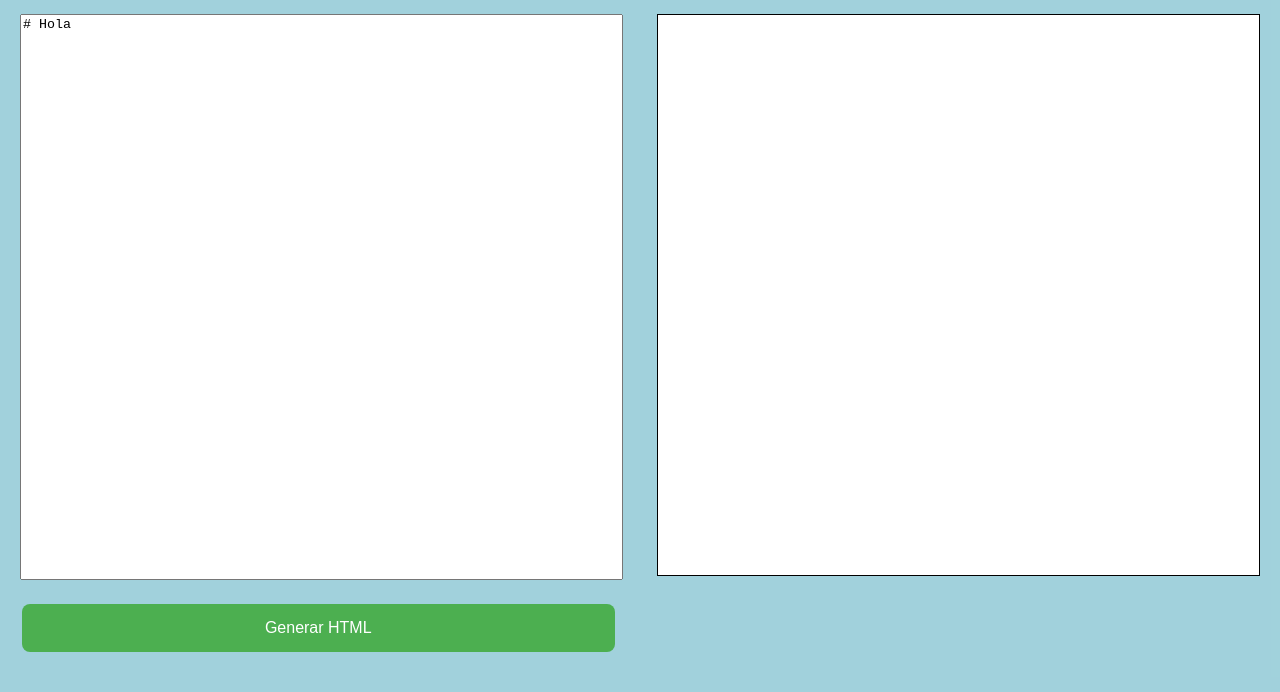
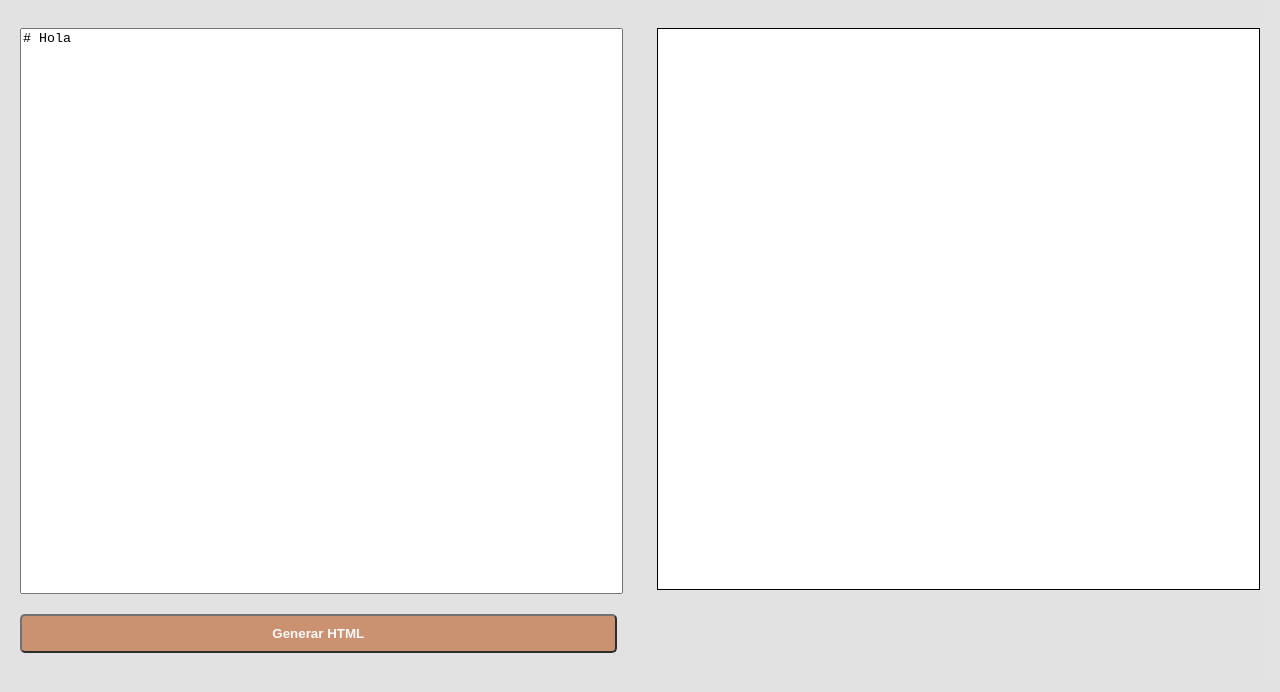
Before and after one commit to IIC3585-2024/functional-js-group-02, a website: page public/index.html in a window 1280 px wide. Shown: the part 86-778 px from the top of the page. Drawn offline with Linux system fonts and the light colour scheme.

Commit message:
feat: css changes

```diff
--- a/public/styles/styles.css
+++ b/public/styles/styles.css
@@ -1,11 +1,11 @@
-/* body {
+body {
+    font-family: 'Helvetica Neue', Arial, sans-serif;
+    line-height: 1.6;
+    color: #333;
+    background-color: #f4f4f4;
+    margin: 0;
+}
 
-    opacity: 0.9;
-    padding: 20px;
-    height: 100%;
-    text-align: center;
-    flex-direction: column;
-} */
 
 #container {
     display: flex;
@@ -52,26 +52,26 @@
 
 
 #click-button {
-    background-color: #4CAF50;
-    /* Green */
-    border: none;
-    color: white;
-    padding: 15px 32px;
-    text-align: center;
+    display: inline-block;
+    padding: 10px 20px;
+    background-color: #c57d56;
+    opacity: 0.8;
+    color: #fff;
+    border-radius: 5px;
     text-decoration: none;
-    display: inline-block;
-    font-size: 16px;
-    margin: 4px 2px;
-    cursor: pointer;
-    border-radius: 8px;
+    font-weight: bold;
+}
 
+#click-button:hover {
+    background-color: rgb(255, 170, 124);
 }
 
 html,
 body {
     height: 100%;
     margin: 0;
-    background-color: #31bad94c;
+    color: #333;
+        background-color: #f4f4f4;
 }
 
 #wrapper {
```
